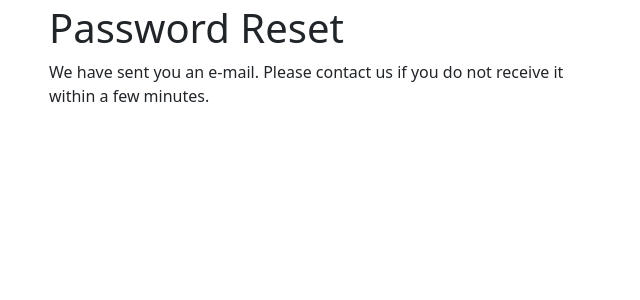
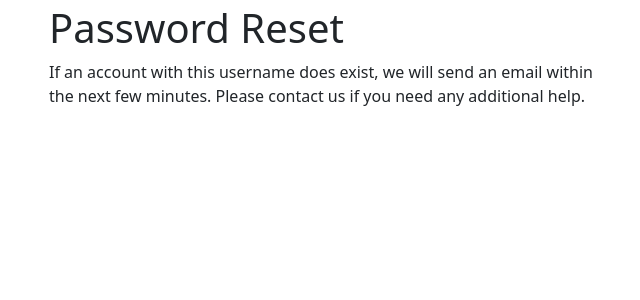
Before and after one commit to JasonLovesDoggo/PartnerEdu, a Django app: a page that uses stavros/templates/account/password_reset_done.html in a window 1280 px wide. Shown: the part 56-356 px from the top of the page, without its empty margins (318-958 px from the left). Run offline with Django 4.2, Linux system fonts and the light colour scheme; some libraries are stand-ins or nearby versions.

Commit message:
UPDATE TEXT

```diff
--- a/stavros/templates/account/password_reset_done.html
+++ b/stavros/templates/account/password_reset_done.html
@@ -12,6 +12,6 @@
     {% include "account/snippets/already_logged_in.html" %}
   {% endif %}
   <p>
-    {% blocktranslate %}We have sent you an e-mail. Please contact us if you do not receive it within a few minutes.{% endblocktranslate %}
+    {% blocktranslate %}If an account with this username does exist, we will send an email within the next few minutes. Please contact us if you need any additional help.{% endblocktranslate %}
   </p>
 {% endblock inner %}
```
